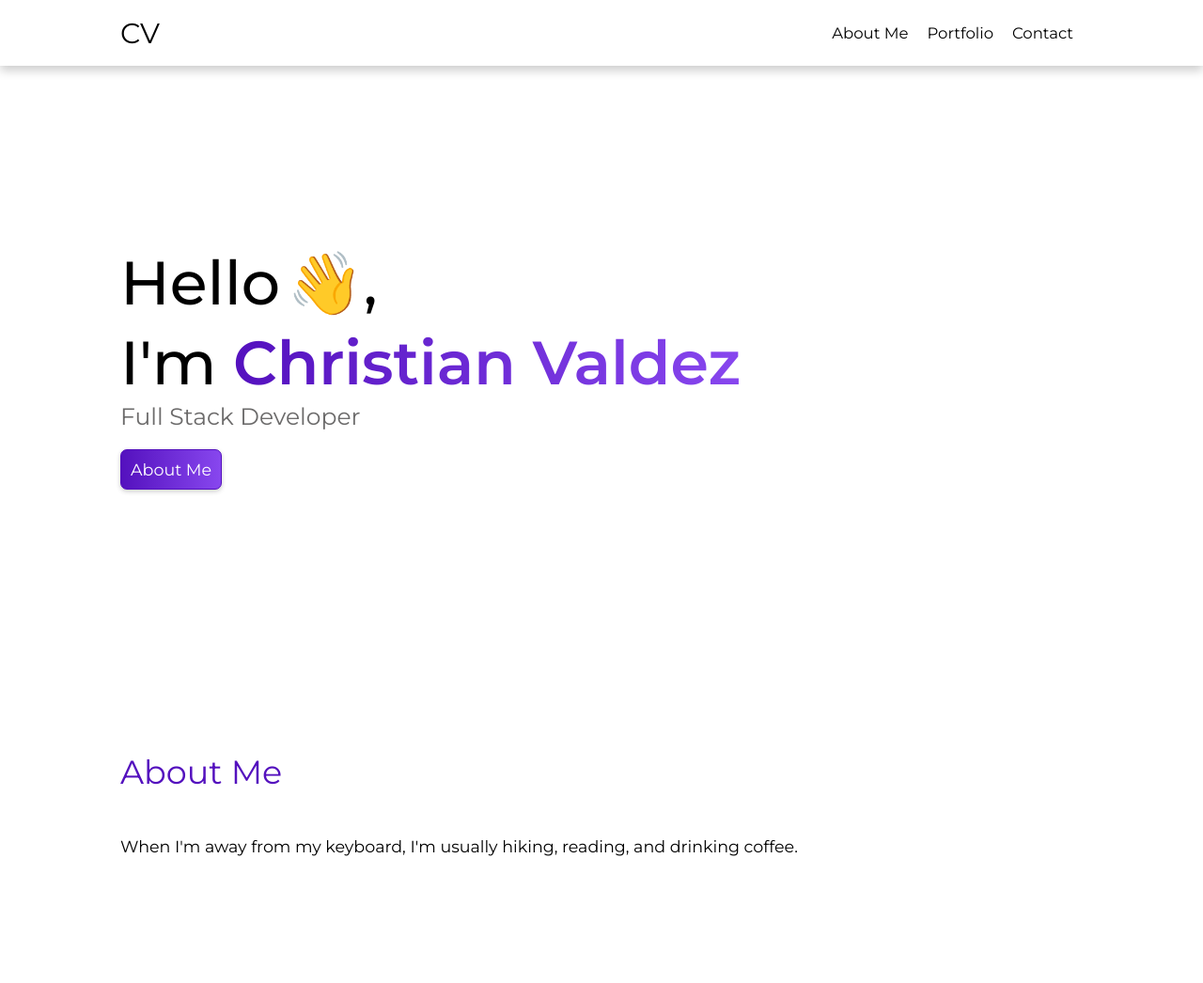
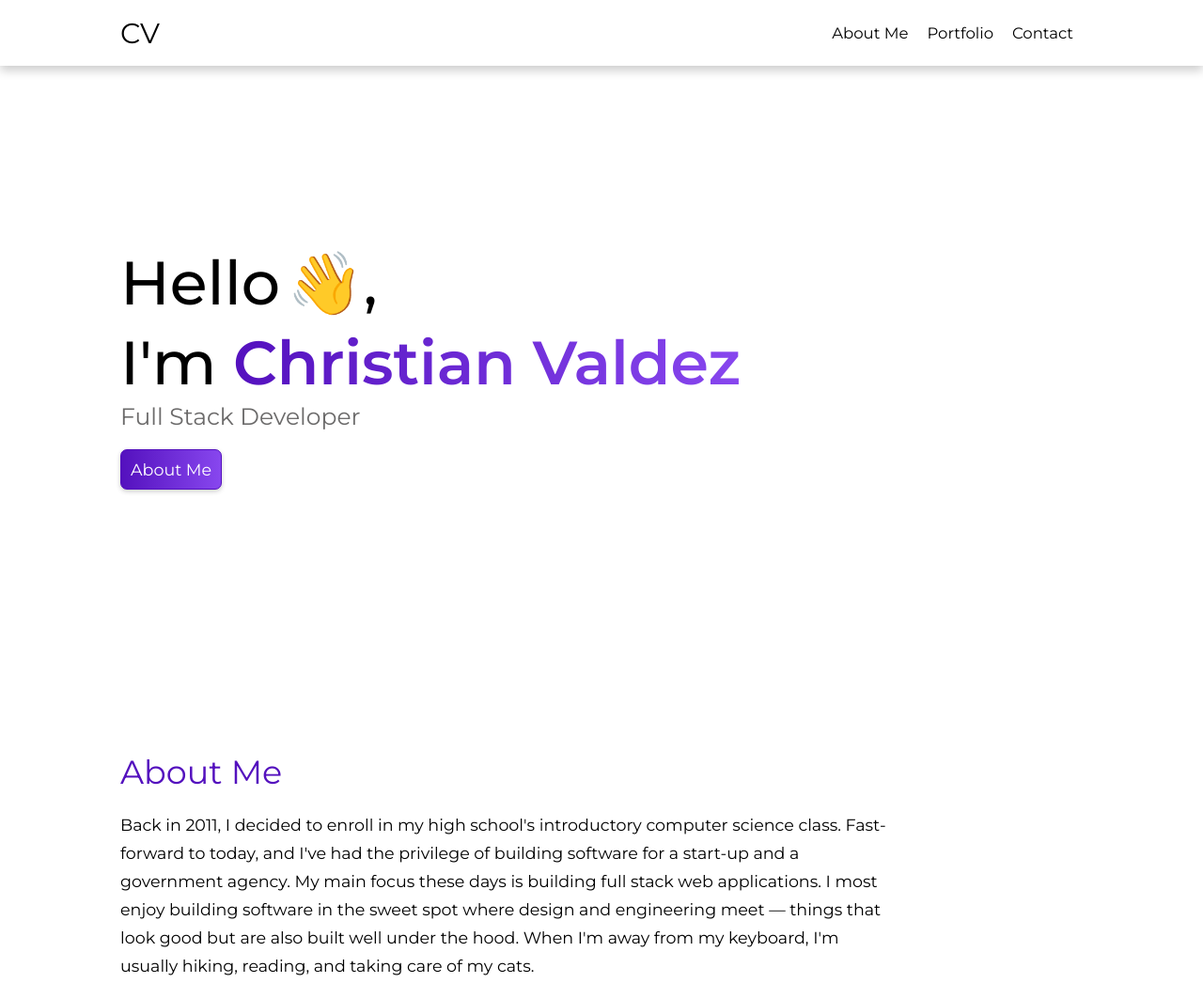
Before and after one commit to unChartedZone/unChartedZone.github.io, a Gatsby site: page / in a window 1280 px wide. Shown: the top 1046 px of the page at 94% size. Built offline with nearby package versions, Linux system fonts and the light colour scheme; Gatsby itself is replaced by a stand-in of ours.

Commit message:
updated about me section

```diff
--- a/src/components/About.js
+++ b/src/components/About.js
@@ -5,11 +5,15 @@ const About = () => {
     <section id="about" className="about container">
       <h1 className="header-secondary mb-1">About Me</h1>
       <div className="about-text">
-        <p className="paragraph"></p>
-
         <p className="paragraph">
-          When I'm away from my keyboard, I'm usually hiking, reading, and
-          drinking coffee.
+          Back in 2011, I decided to enroll in my high school's introductory
+          computer science class. Fast-forward to today, and I've had the
+          privilege of building software for a start-up and a government agency.
+          My main focus these days is building full stack web applications. I
+          most enjoy building software in the sweet spot where design and
+          engineering meet — things that look good but are also built well under
+          the hood. When I'm away from my keyboard, I'm usually hiking, reading,
+          and taking care of my cats.
         </p>
       </div>
     </section>
```
